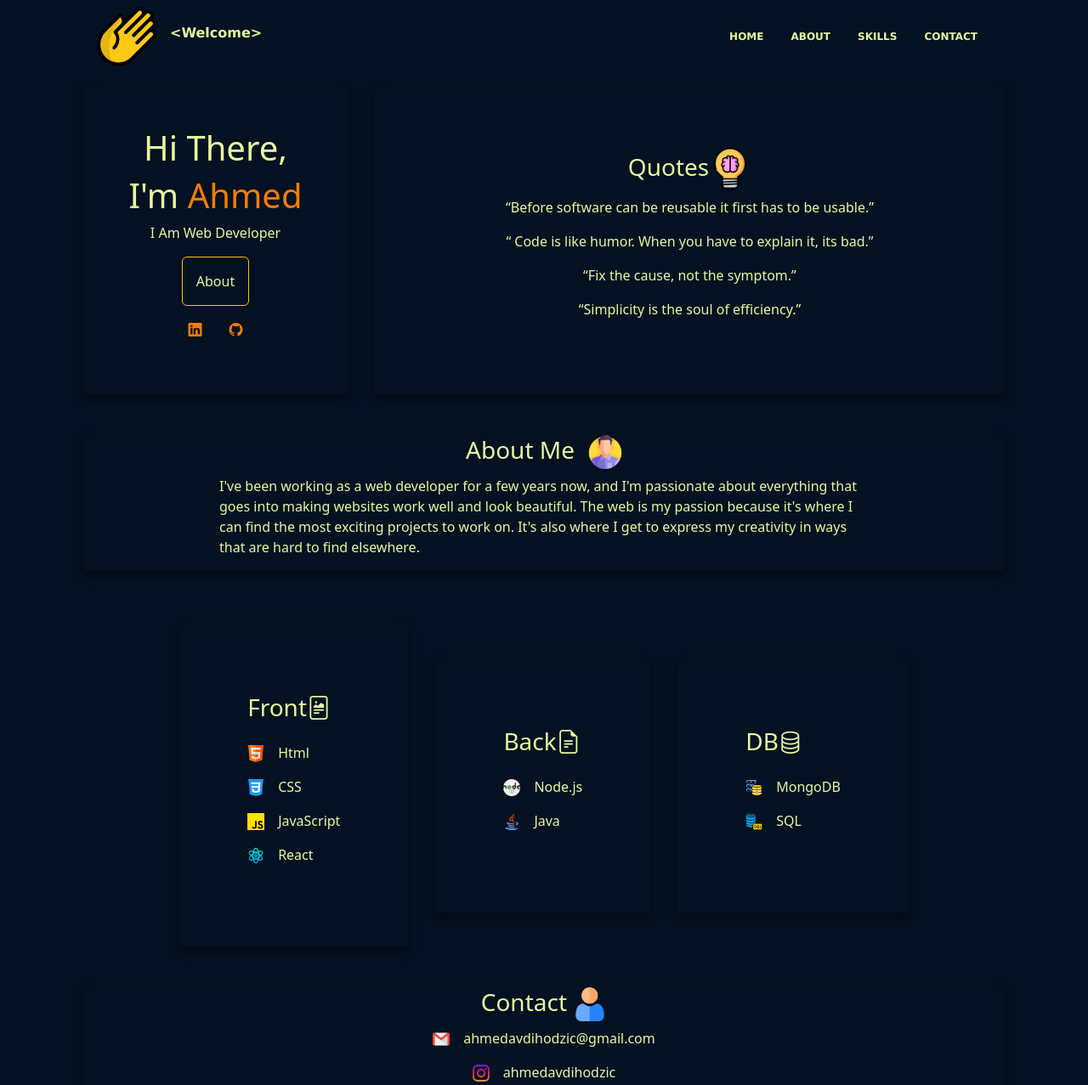
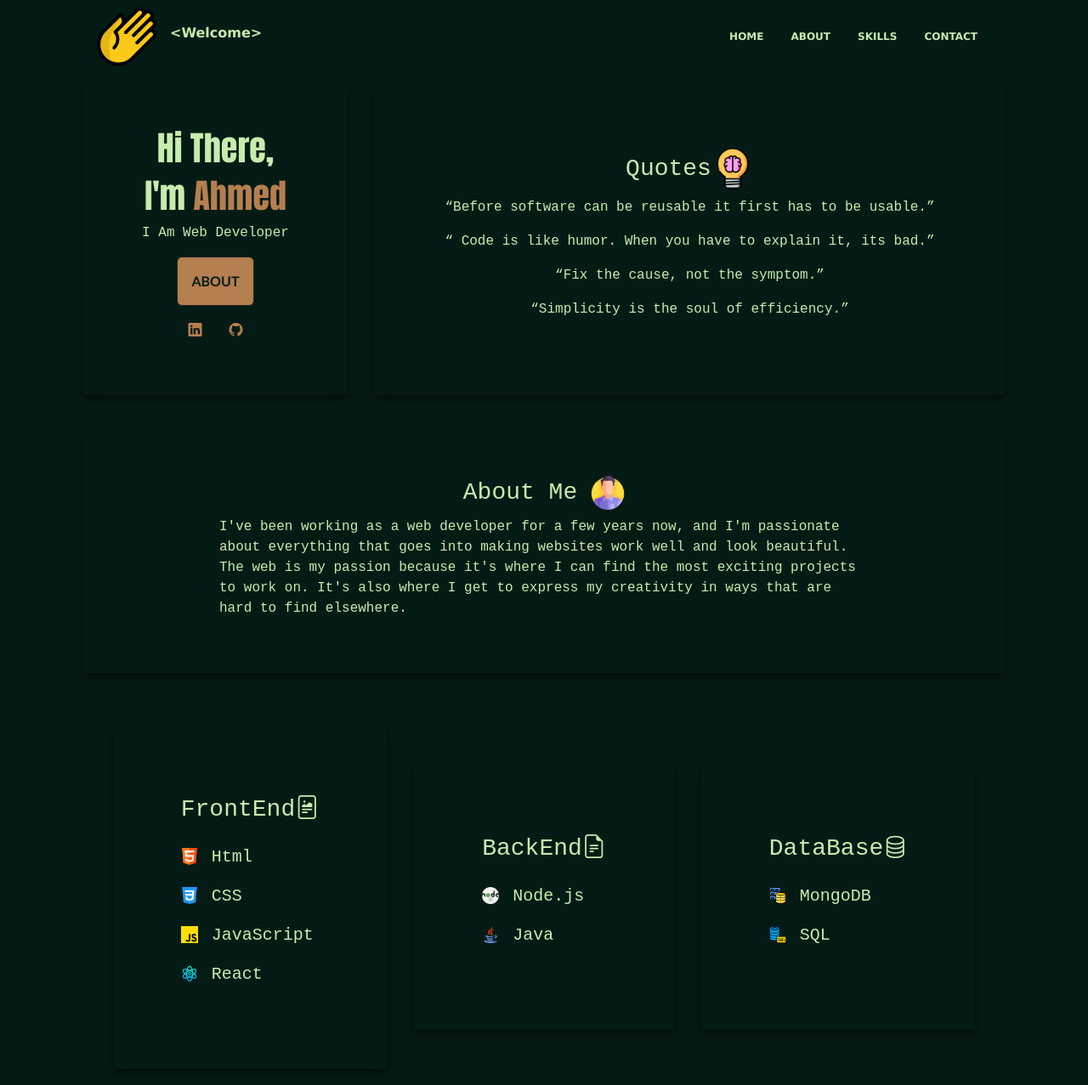
Before and after one commit to ahmedavdihodzic/ahmedavdihodzic.github.io, a plain HTML site: page index.html in a window 1280 px wide. Shown: the top 1277 px of the page at 85% size. Drawn offline with nearby package versions, Linux system fonts and the light colour scheme.

Commit message:
csschange

```diff
--- a/index.js
+++ b/index.js
@@ -26,7 +26,7 @@ const App = ()=>{
                 <h1>I'm <span className="myname">Ahmed</span></h1>
                 <p>I Am Web Developer</p>
                 <form action="https://en.wikipedia.org/wiki/Web_developer" method="get" target="_blank">
-                <button  type="submit" class="btn btn-outline-warning">About</button>
+                <button  type="submit" class="btn btn-dark">ABOUT</button>
                 </form>
                 <div className='home_links'>
                 <a href='https://ba.linkedin.com/in/ahmed-avdihod%C5%BEi%C4%87-523918141?trk=public_profile_samename-profile'><i class="bi bi-linkedin home_icons"></i></a>
@@ -55,19 +55,19 @@ const App = ()=>{
  <div className="skills" id='skills'>
 
   <div className='skills_container'>
-  <h3><p>Front</p> <i class="bi bi-file-richtext"></i></h3>
+  <h3><p>FrontEnd</p> <i class="bi bi-file-richtext"></i></h3>
   <p className='skills_icon'><img src='./assets/html.png' alt='html'/>Html</p>
   <p className='skills_icon'><img src='./assets/css.png' alt='css'/>CSS</p>
   <p className='skills_icon'><img src='./assets/js.png' alt='js'/>JavaScript</p>
   <p className='skills_icon'><img src='./assets/react.png' alt='react'/>React</p>
     </div>
   <div className='skills_container'>
-  <h3><p>Back</p> <i class="bi bi-file-earmark-text"></i>  </h3>
+  <h3><p>BackEnd</p> <i class="bi bi-file-earmark-text"></i>  </h3>
   <p className='skills_icon'><img src='./assets/nodejs.png' alt='nodejs'/>Node.js</p>
   <p className='skills_icon'><img src='./assets/java.png' alt='java'/>Java</p>
     </div>
   <div className='skills_container'>
-  <h3><p>DB</p> <i class="bi bi-database"></i></h3>
+  <h3><p>DataBase</p> <i class="bi bi-database"></i></h3>
   <p className='skills_icon'><img src='./assets/mongo.png' alt='mongo'/>MongoDB</p>
   <p className='skills_icon'><img src='./assets/sql.png' alt='slq'/>SQL</p>
     </div>
--- a/style.css
+++ b/style.css
@@ -1,6 +1,6 @@
 @import url("https://cdn.jsdelivr.net/npm/bootstrap-icons@1.10.3/font/bootstrap-icons.css");
 *{
-    background:#041122;
+    background:#041B15;
 }
 
 .container{
@@ -29,7 +29,7 @@
 font-size: 16px;
 font-family: 'Lucida Sans', 'Lucida Sans Regular', 'Lucida Grande', 'Lucida Sans Unicode', Geneva, Verdana, sans-serif;
 font-weight: 700;
-color:  #e6f99d;
+color: #C6ECAE;
 margin-left: 1rem;
 }
 .links{
@@ -41,7 +41,7 @@ margin-left: 1rem;
     font-size: 12px;
 }
 .links a{
-  color: #e6f99d;
+  color: #C6ECAE;
   font-family:'Lucida Sans', 'Lucida Sans Regular', 'Lucida Grande', 'Lucida Sans Unicode', Geneva, Verdana, sans-serif;
   text-decoration: none;
   font-weight: 700;
@@ -90,24 +90,29 @@ margin-left: 1rem;
   }
 
   .home_text h1{
-    color: #e6f99d;
+    color:#C6ECAE;
+    font-family:Impact, Haettenschweiler, 'Arial Narrow Bold', sans-serif;
   }
   .home_text p{
-    color: #e6f99d;
+    color:#C6ECAE;
+    font-family:monospace;
   }
   .home_text button{
-    color: #e6f99d;
+    color:#041B15;
+    background-color:#B57F50;
+    font-weight: 800;
+    font-family:'Gill Sans', 'Gill Sans MT', Calibri, 'Trebuchet MS', sans-serif;
     padding:1rem;
   }
    .home_links{
     margin:1rem 1rem;
     }
   .home_icons{
-    color:#f57c00;
+    color:#B57F50;
     margin:1rem;
   }
   .myname{
-    color:#f57c00;
+    color:#B57F50;
   }
 
      .home_quotes{
@@ -122,7 +127,10 @@ margin-left: 1rem;
    }
    .home_quotes p ,
    .home_quotes h3{
-    color: #e6f99d;
+    color: #C6ECAE;
+    font-family:monospace;
+    font-weight: 500;
+
    }
 
 
@@ -150,10 +158,12 @@ margin-left: 1rem;
     flex-direction: column;
     justify-content: center;
     align-items: center;
-    color: #e6f99d;
+    color: #C6ECAE;
     margin: 2rem 1rem;
-    padding:0 10rem;
+    padding:3rem 10rem;
     box-shadow: 0px 5px 10px 0px rgba(0, 0, 0, 0.5);
+    font-family:monospace;
+    font-weight: 500;
   }
   .skills{
     display: flex;
@@ -165,9 +175,11 @@ margin-left: 1rem;
   .skills_container {
     display: flex;
     flex-direction: column;
-    color: #e6f99d;
+    color: #C6ECAE;
     margin:1rem;
     padding: 5rem;
+    font-family: monospace;
+    font-size: 20px;
     box-shadow: 0px 5px 10px 0px rgba(0, 0, 0, 0.5);
   }
   .skills_container h3{
@@ -217,10 +229,11 @@ margin-left: 1rem;
     justify-content: center;
     align-items: center;
     flex-direction: column;
-    color: #e6f99d;
+    color: #C6ECAE;
     box-shadow: 0px 5px 10px 0px rgba(0, 0, 0, 0.5);
+    font-size: 15px;
     margin:1rem;
-    padding: 5 0rem;
+    padding: 1rem 0rem;
   }
 
   .contact p img{
```
